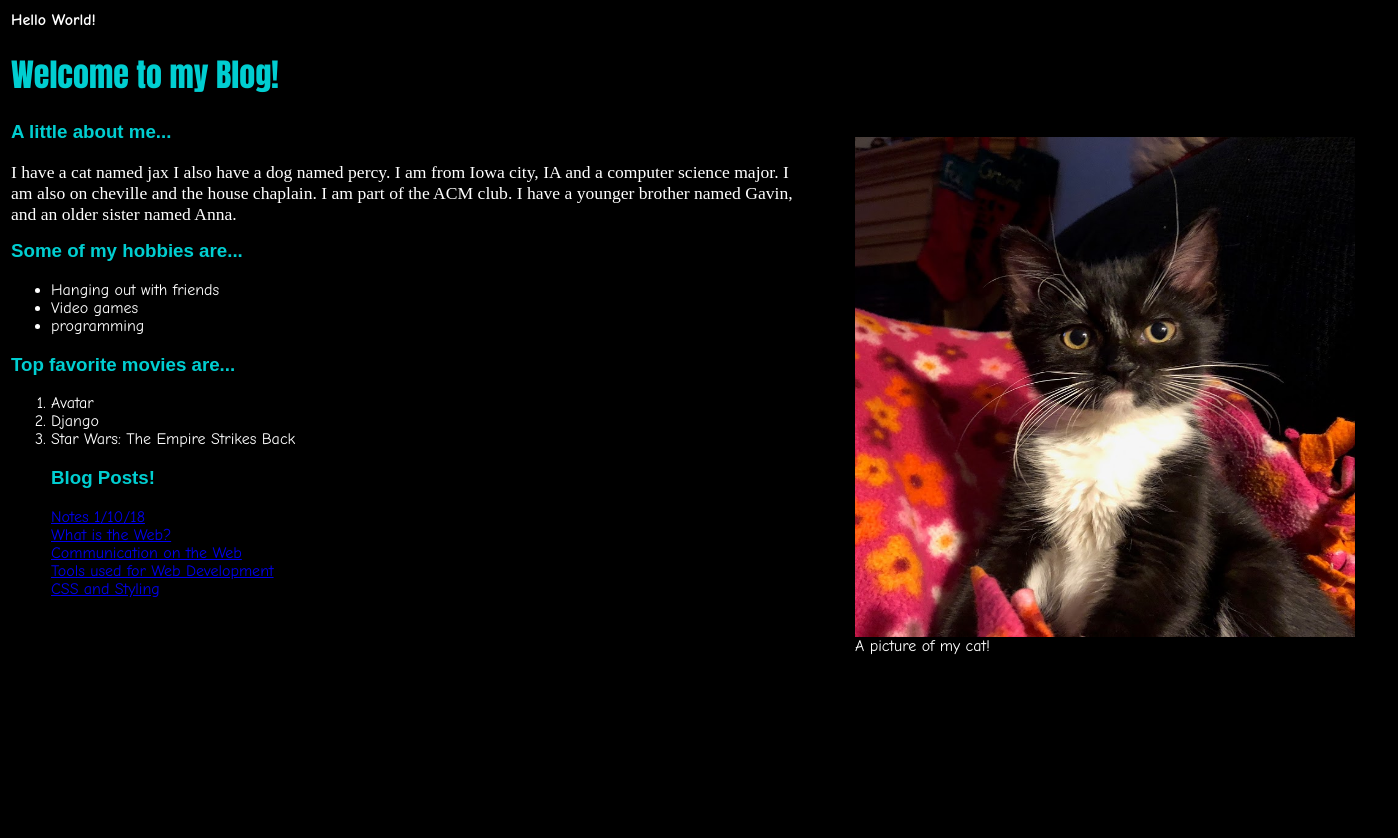
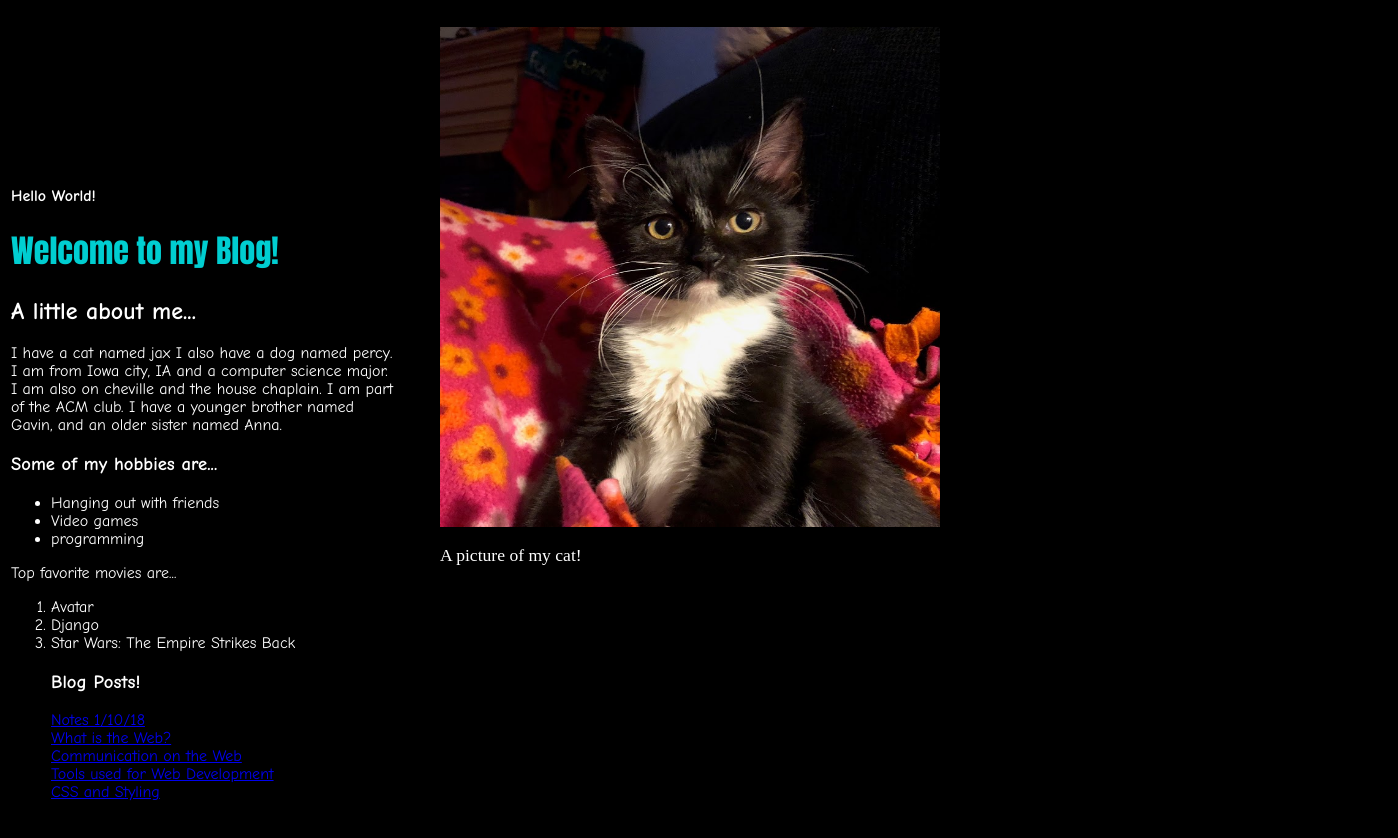
Before and after one commit to grantbigelow/Webprogramming, a plain HTML site: page Basic web page.html in a window 1280 px wide. Shown: the whole page, 1398 px wide, since content can reach past the window. Before the commit the page ends 800 px from the top, so only its background shows below. Drawn offline with Linux system fonts and the light colour scheme.

Commit message:
website update

```diff
--- a/Basic web page.html
+++ b/Basic web page.html
@@ -5,44 +5,50 @@
 
 
 		body{
-width: 10px;
+		width: 500px;
 		color: white;
 		background-color:black;
 		Font-family: "Comic Sans MS";
 		}
 
-h1{
+		#header{
 		color: #00CED1;
 		Font-family: "Impact";
+
 		}
-h3{
+			.header1{
+
 			color: #00CED1;
 			Font-family: "Arial";
 			font-size-adjust: 1.25em;
 			}
-div {
+			.header2 {
+
 			font-size: 2em;
 			Font-family: "Impact";
 			}
-h2{
+			.header3{
+			width: 50px;
 			color: #ffb100;
 			Font-family: "Impact";
 			}
-p{
+		#paragraph{
 
 		font-size: 1.1em;
 		Font-family: "Times New Roman";
-width:800px;
+		width:500px;
 		height:60px;
 		color: white;
 		}
 
 		figure{
-height:350px;
+		height:950px;
+		width: 25px;
 
 		}
 		a{
-height: 30px;
+		height: 50px;
+		width: 1000px;
 		}
 
 
@@ -54,24 +60,24 @@ height: 30px;
 		<table>
 			<td>
 				<strong>Hello World!</strong>
-				<h1>Welcome to my Blog!</h1>
-				<h3>A little about me...</h3>
-				<p>I have a cat named jax
+				<h1 id= 'header'>Welcome to my Blog!</h1>
+				<h2 id= 'header2'>A little about me...</h2>
+				<p class = 'paragraph'>I have a cat named jax
 				I also have a dog named percy. I am from Iowa city, IA and a computer science major.
 				I am also on cheville and the house chaplain. I am part of the ACM club. I have a younger brother
 				named Gavin, and an older sister named Anna.</p>
-				<h3>Some of my hobbies are...</h3>
+				<h3 id='header3'>Some of my hobbies are...</h3>
 				<ul>
 				<li>Hanging out with friends</li>
 				<li>Video games</li>
 				<li>programming</li>
 				</ul>
-				<h3>Top favorite movies are...</h3>
+				<div id = 'header3'>Top favorite movies are...</div>
 				<ol>
 				<li>Avatar</li>
 				<li>Django</li>
 				<li>Star Wars: The Empire Strikes Back</li>
-				<h3>Blog Posts!</h3>
+				<h3 id='header3'>Blog Posts!</h3>
 				<a href="https://grantswebprogramming.wordpress.com/2018/01/10/notes-1-10-18/" color="white">Notes 1/10/18</a></br>
 				<a href="https://grantswebprogramming.wordpress.com/2018/01/17/what-is-the-web/">What is the Web?</a></br>
 				<a href="https://grantswebprogramming.wordpress.com/2018/01/19/communication-on-the-web/">Communication on the Web</a></br>
@@ -82,7 +88,7 @@ height: 30px;
 
 				<figure>
 				<img src="cat.jpeg" width="500" height="500">
-				<figcaption>A picture of my cat!</figcaption>
+				<p id = 'paragraph'>A picture of my cat!</p>
 				</figure>
 			</td>
 		</table>
```
Lines whose indentation alone changed are shown as unchanged.
